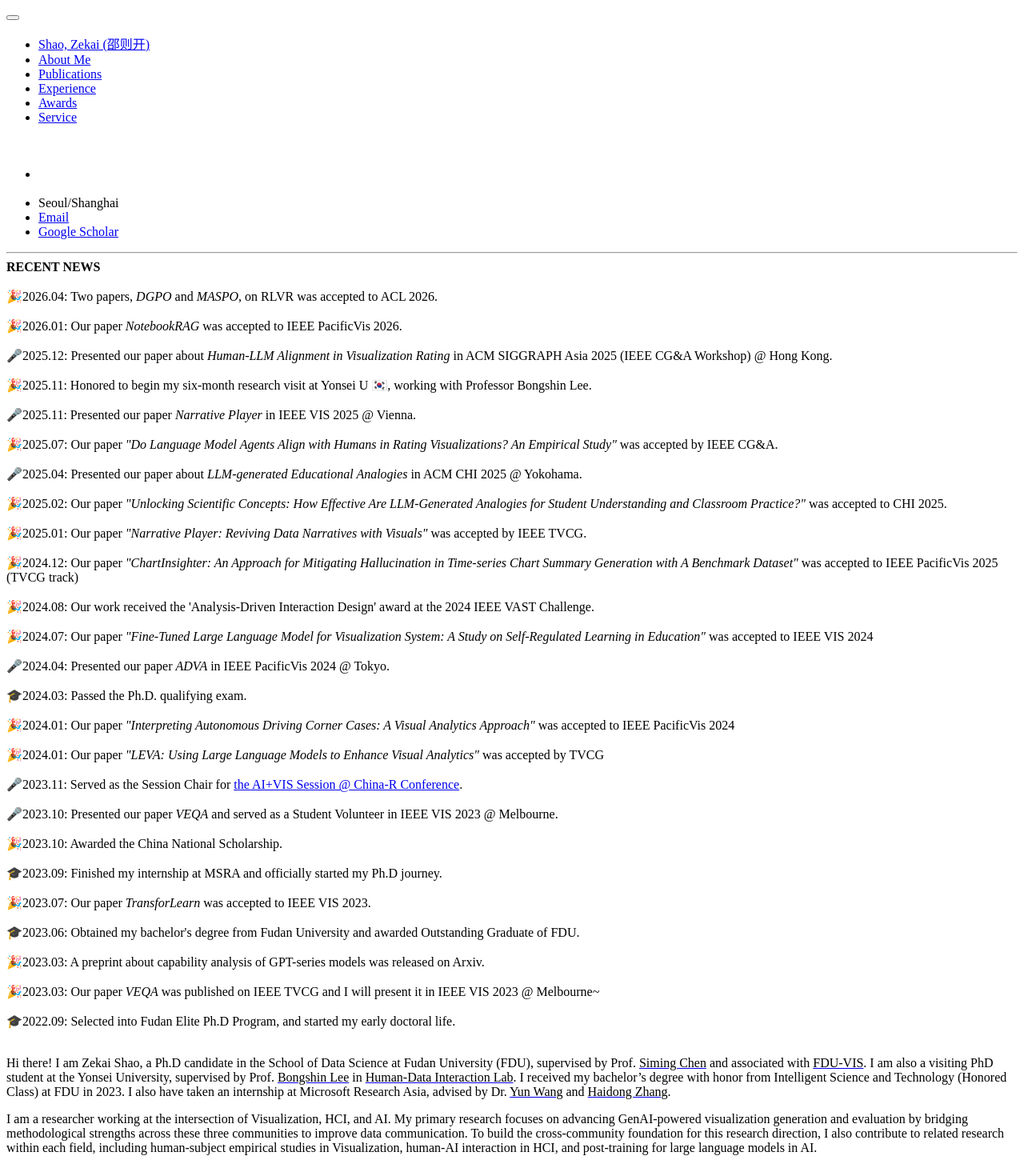
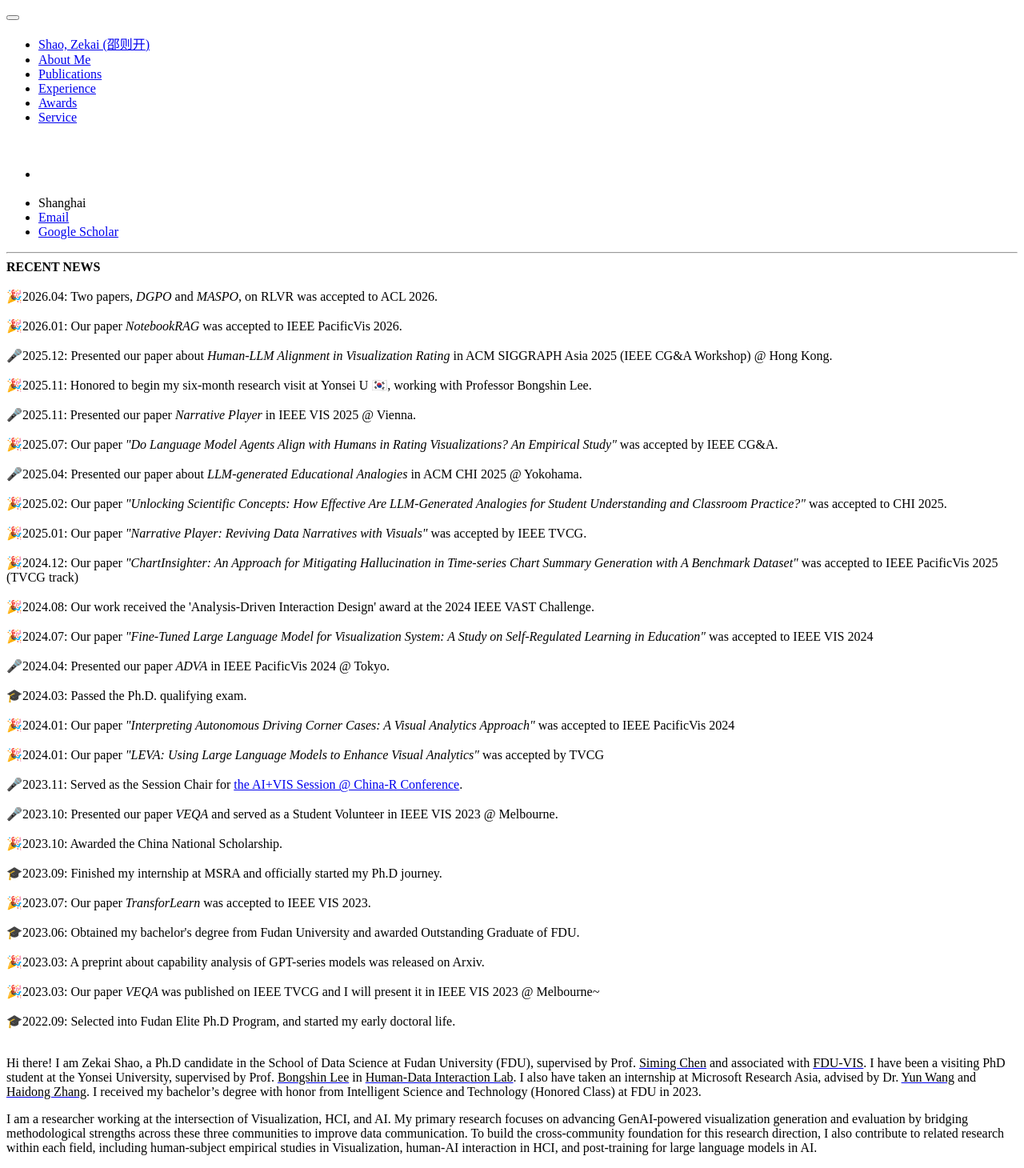
Before and after one commit to ZekaiShao25/ZekaiShao25.github.io, a Jekyll site: the page built from _pages/include/intro.md, in a window 1280 px wide. Shown: the whole page at 80% size. Built offline with Jekyll 4.4.1, drawn with Linux system fonts in a browser that asks for light colours; our own code applies the rules of GitHub Pages for plain Markdown files.

Commit message:
updat 0531 (back to cn

```diff
--- a/_config.yml
+++ b/_config.yml
@@ -24,7 +24,7 @@ author:
   name             : ""
   avatar           : "images/photo1.jpg"
   bio              : ""
-  location         : "Seoul/Shanghai"
+  location         : "Shanghai"
   employer         :
   pubmed           :
   googlescholar    : "https://scholar.google.com/citations?user=XA4gczYAAAAJ&hl=en"
@@ -136,7 +136,7 @@ sass:
 
 # Outputting
 permalink: /:categories/:title/
-timezone: Asia/Seoul # http://en.wikipedia.org/wiki/List_of_tz_database_time_zones
+timezone: Asia/Shanghai # http://en.wikipedia.org/wiki/List_of_tz_database_time_zones
 
 
 # Plugins
--- a/_pages/include/intro.md
+++ b/_pages/include/intro.md
@@ -1,4 +1,5 @@
-Hi there! I am Zekai Shao, a Ph.D candidate in the School of Data Science at Fudan University (FDU), supervised by Prof. [<font color=Black>Siming Chen</font>](http://simingchen.me/) and associated with [<font color=Black>FDU-VIS</font>](http://fduvis.net/). I am also a visiting PhD student at the Yonsei University, supervised by Prof. [<font color=Black>Bongshin Lee</font>](https://bongshiny.com/) in [<font color=Black>Human-Data Interaction Lab</font>](https://hdil.yonsei.ac.kr//).
-I received my bachelor's degree with honor from Intelligent Science and Technology (Honored Class) at FDU in 2023. I also have taken an internship at Microsoft Research Asia, advised by Dr. [<font color=Black>Yun Wang</font>](https://www.microsoft.com/en-us/research/people/wangyun/) and [<font color=Black>Haidong Zhang</font>](https://www.microsoft.com/en-us/research/people/haizhang/).
+Hi there! I am Zekai Shao, a Ph.D candidate in the School of Data Science at Fudan University (FDU), supervised by Prof. [<font color=Black>Siming Chen</font>](http://simingchen.me/) and associated with [<font color=Black>FDU-VIS</font>](http://fduvis.net/). I have been a visiting PhD student at the Yonsei University, supervised by Prof. [<font color=Black>Bongshin Lee</font>](https://bongshiny.com/) in [<font color=Black>Human-Data Interaction Lab</font>](https://hdil.yonsei.ac.kr//).
+I also have taken an internship at Microsoft Research Asia, advised by Dr. [<font color=Black>Yun Wang</font>](https://www.microsoft.com/en-us/research/people/wangyun/) and [<font color=Black>Haidong Zhang</font>](https://www.microsoft.com/en-us/research/people/haizhang/).
+I received my bachelor's degree with honor from Intelligent Science and Technology (Honored Class) at FDU in 2023.
 
 I am a researcher working at the intersection of Visualization, HCI, and AI. My primary research focuses on advancing GenAI-powered visualization generation and evaluation by bridging methodological strengths across these three communities to improve data communication. To build the cross-community foundation for this research direction, I also contribute to related research within each field, including human-subject empirical studies in Visualization, human-AI interaction in HCI, and post-training for large language models in AI.
```
Also changed, not shown: _pages/include/experience.md (+1 -1 lines), _pages/include/service.md (+2 -2 lines).
